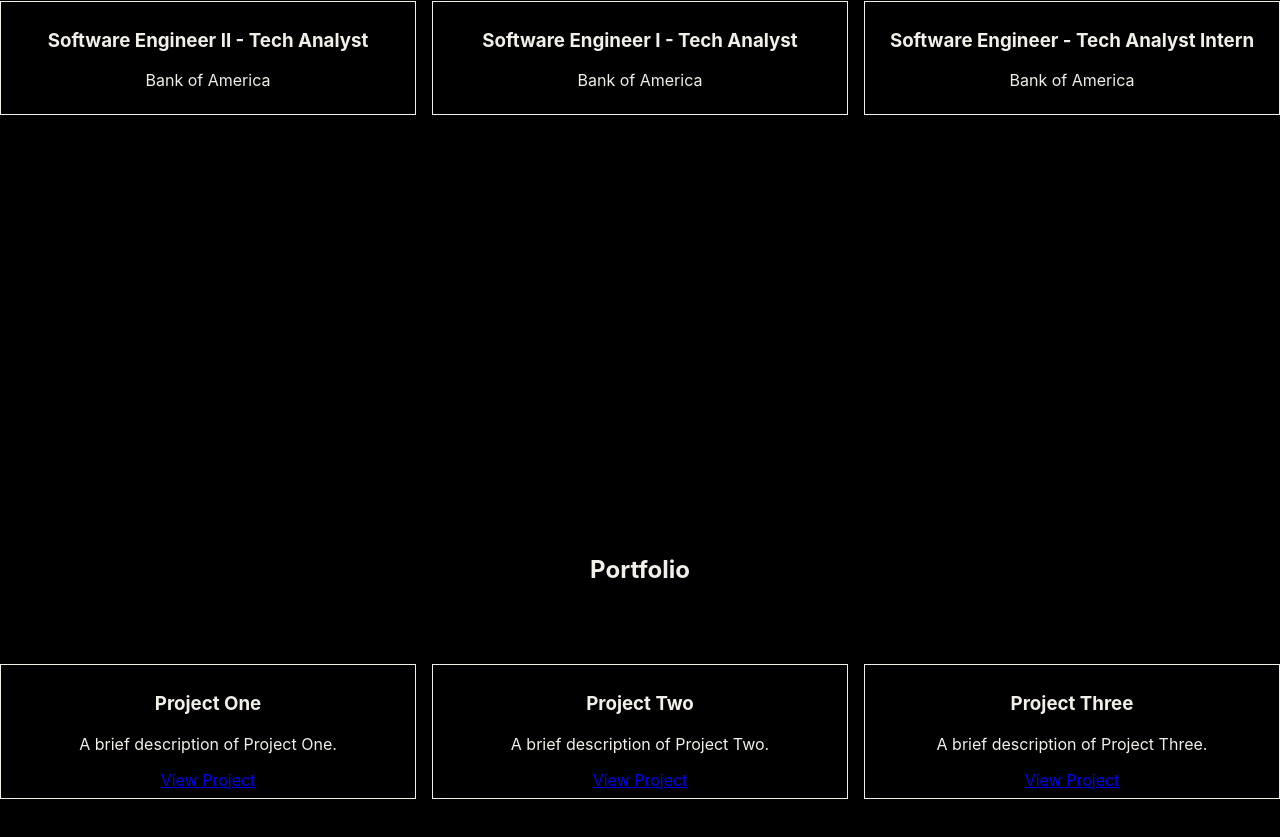
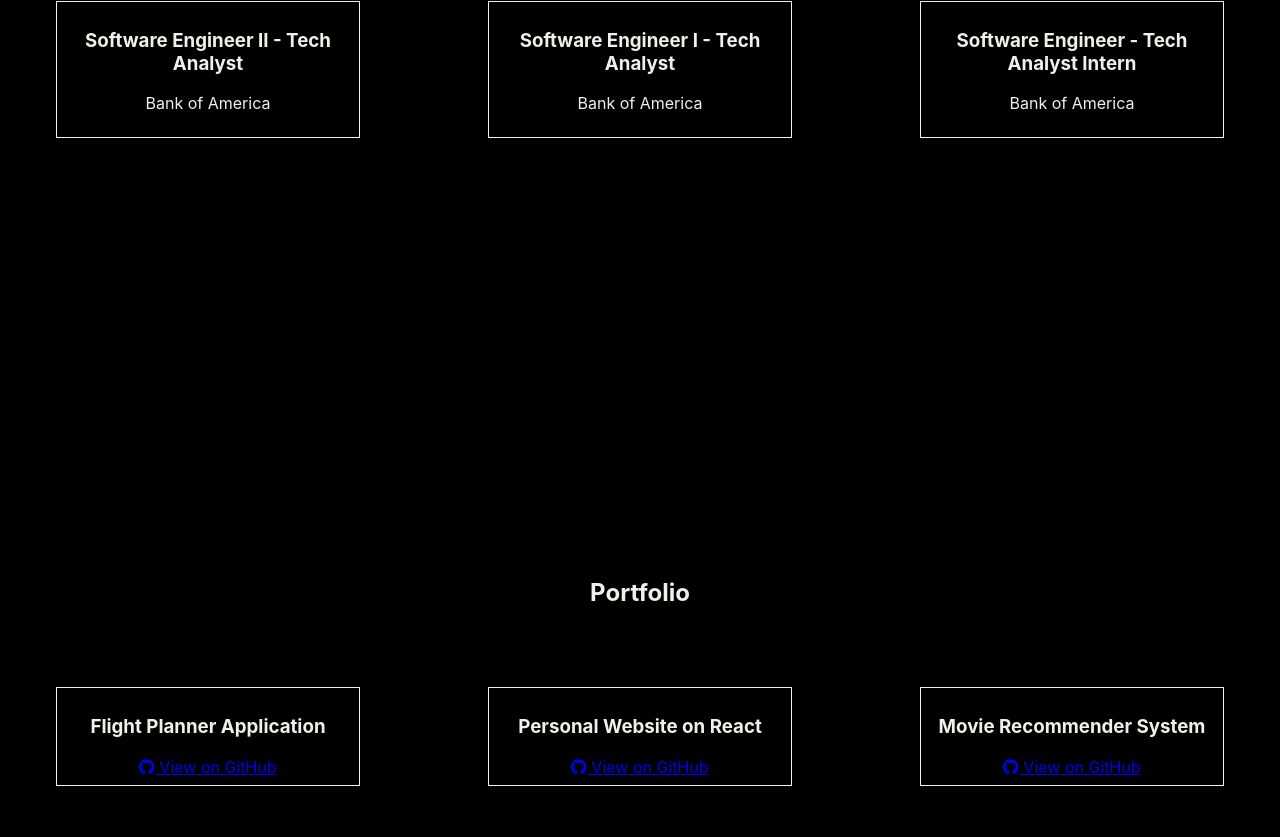
Before and after one commit to ivanyanez27/react-website, a React (Create React App) app: page / in a window 1280 px wide. Shown: the part 1128-1965 px from the top of the page. Built offline with nearby package versions, Linux system fonts and the light colour scheme.

Commit message:
Updated portfolio items and have configured project links

```diff
--- a/package.json
+++ b/package.json
@@ -3,6 +3,11 @@
   "version": "0.1.0",
   "private": true,
   "dependencies": {
+    "@fortawesome/fontawesome-svg-core": "^6.5.1",
+    "@fortawesome/free-brands-svg-icons": "^6.5.1",
+    "@fortawesome/free-regular-svg-icons": "^6.5.1",
+    "@fortawesome/free-solid-svg-icons": "^6.5.1",
+    "@fortawesome/react-fontawesome": "^0.2.0",
     "@testing-library/jest-dom": "^5.17.0",
     "@testing-library/react": "^13.4.0",
     "@testing-library/user-event": "^13.5.0",
--- a/src/App.css
+++ b/src/App.css
@@ -146,7 +146,10 @@
   color: #f1efe7;
   margin-top: 5vh;
   margin-bottom: 10vh;
+  margin-left: 7vh;
+  margin-right: 7vh;
   padding: 1vh;
+
 }
 
 .ItemHeader {
--- a/src/App.js
+++ b/src/App.js
@@ -5,21 +5,18 @@
 const portfolioItems = [
   {
     id: 1,
-    title: 'Project One',
-    description: 'A brief description of Project One.',
-    projectUrl: 'http://link-to-live-project.com',
+    title: 'Flight Planner Application',
+    projectUrl: 'https://github.com/ivanyanez27/flight-planner',
   },
   {
     id: 2,
-    title: 'Project Two',
-    description: 'A brief description of Project Two.',
-    projectUrl: 'http://link-to-live-project-two.com',
+    title: 'Personal Website on React',
+    projectUrl: 'https://github.com/ivanyanez27/react-website',
   },
   {
     id: 3,
-    title: 'Project Three',
-    description: 'A brief description of Project Three.',
-    projectUrl: 'http://link-to-live-project-three.com',
+    title: 'Movie Recommender System',
+    projectUrl: 'https://github.com/ivanyanez27/movie-recommender-project',
   },
 ];
 
--- a/src/PortfolioGrid.js
+++ b/src/PortfolioGrid.js
@@ -1,6 +1,8 @@
 import React, { useEffect } from 'react';
 import AOS from 'aos';
 import 'aos/dist/aos.css';
+import { FontAwesomeIcon } from '@fortawesome/react-fontawesome';
+import { faGithub } from '@fortawesome/free-brands-svg-icons';
 
 function PortfolioGrid({ portfolioItems }) {
   useEffect(() => {
@@ -12,8 +14,10 @@
       {portfolioItems.map(item => (
         <div key={item.id} className="PortfolioItem" data-aos="zoom-in-up">
           <h3>{item.title}</h3>
-          <p>{item.description}</p>
-          <a href={item.projectUrl} target="_blank" rel="noopener noreferrer">View Project</a>
+          <a href={item.projectUrl} target="_blank" rel="noopener noreferrer">
+            <FontAwesomeIcon icon={faGithub} />
+            <span> View on GitHub</span>
+          </a>
         </div>
       ))}
     </div>
```
Also changed, not shown: 1 other file (tests, documents, lock files or other folders).
